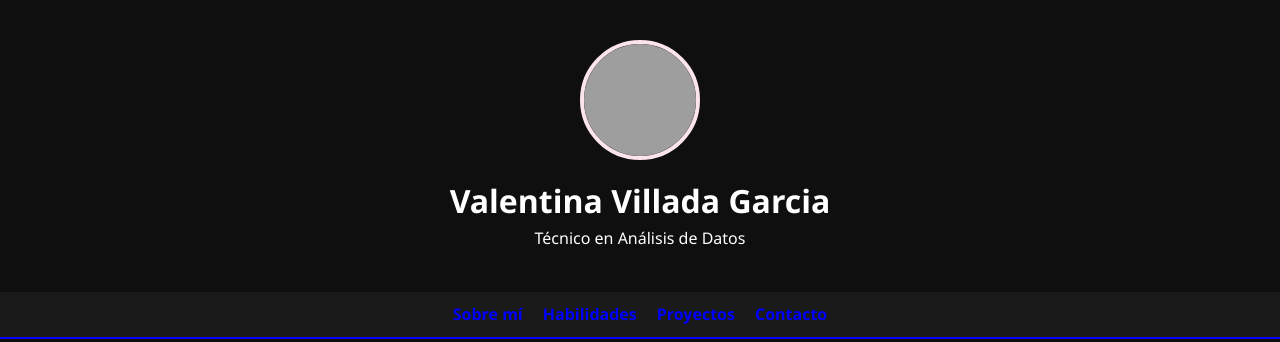
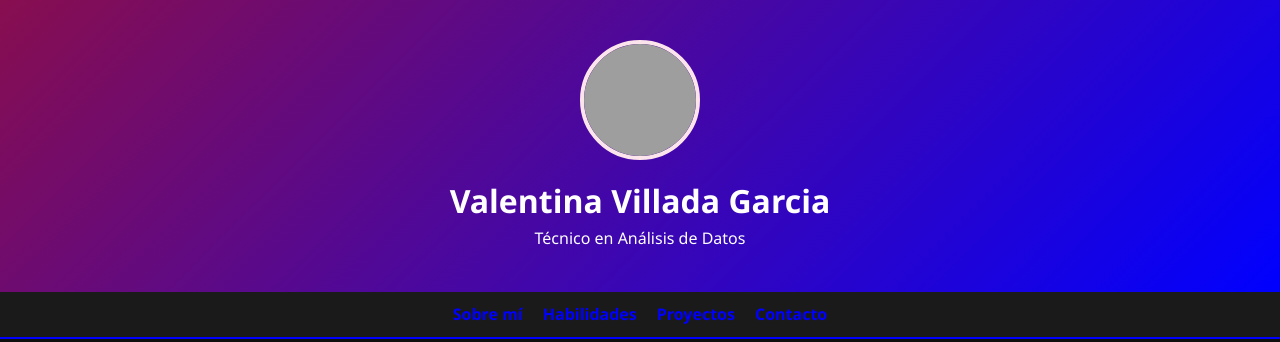
Before and after one commit to valennan27/portafolio, a plain HTML site: page index.html in a window 1280 px wide. Shown: the top 342 px of the page. Drawn offline with Linux system fonts and the light colour scheme; grey boxes are pictures that could not be loaded.

Commit message:
Update styles.css

```diff
--- a/styles.css
+++ b/styles.css
@@ -19,7 +19,7 @@ body {
 }
 
 header {
-  background: linear-gradient(135deg, #880e4f, ##0000FF);
+  background: linear-gradient(135deg, #880e4f, #0000FF);
   text-align: center;
   padding: 40px 20px;
   color: white;
```
